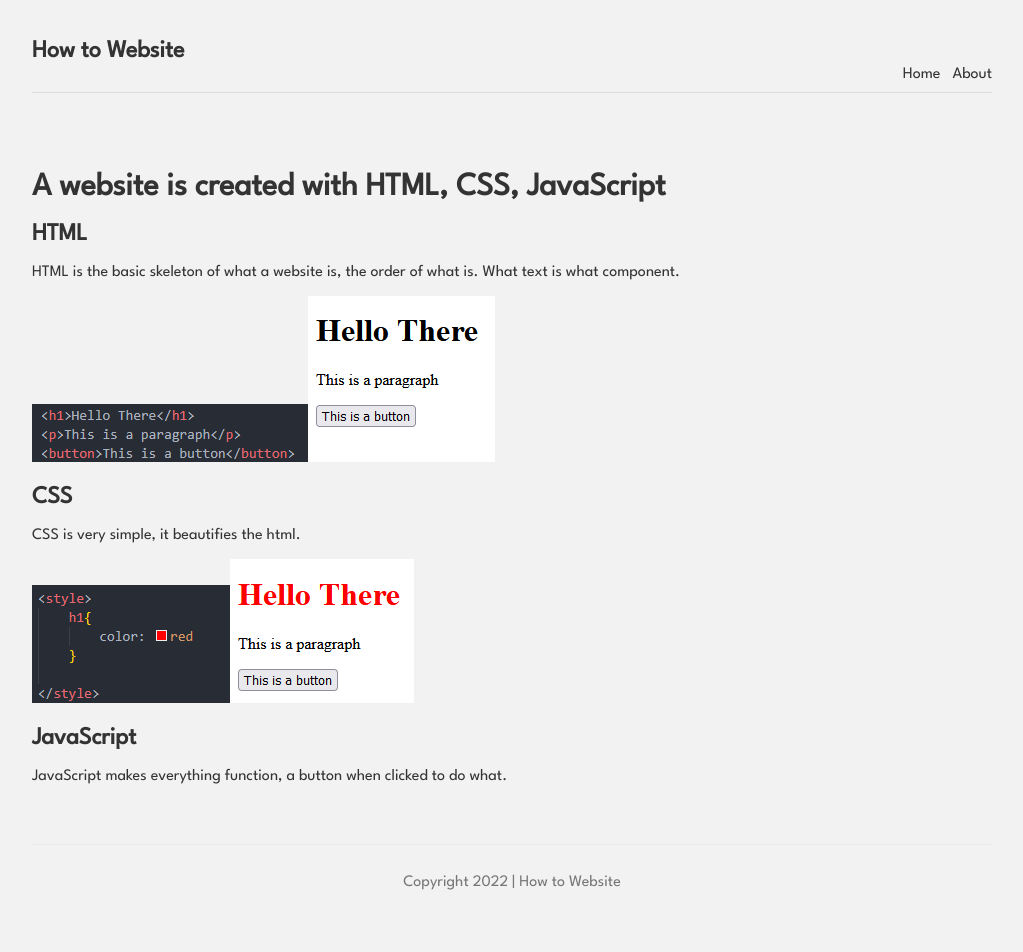
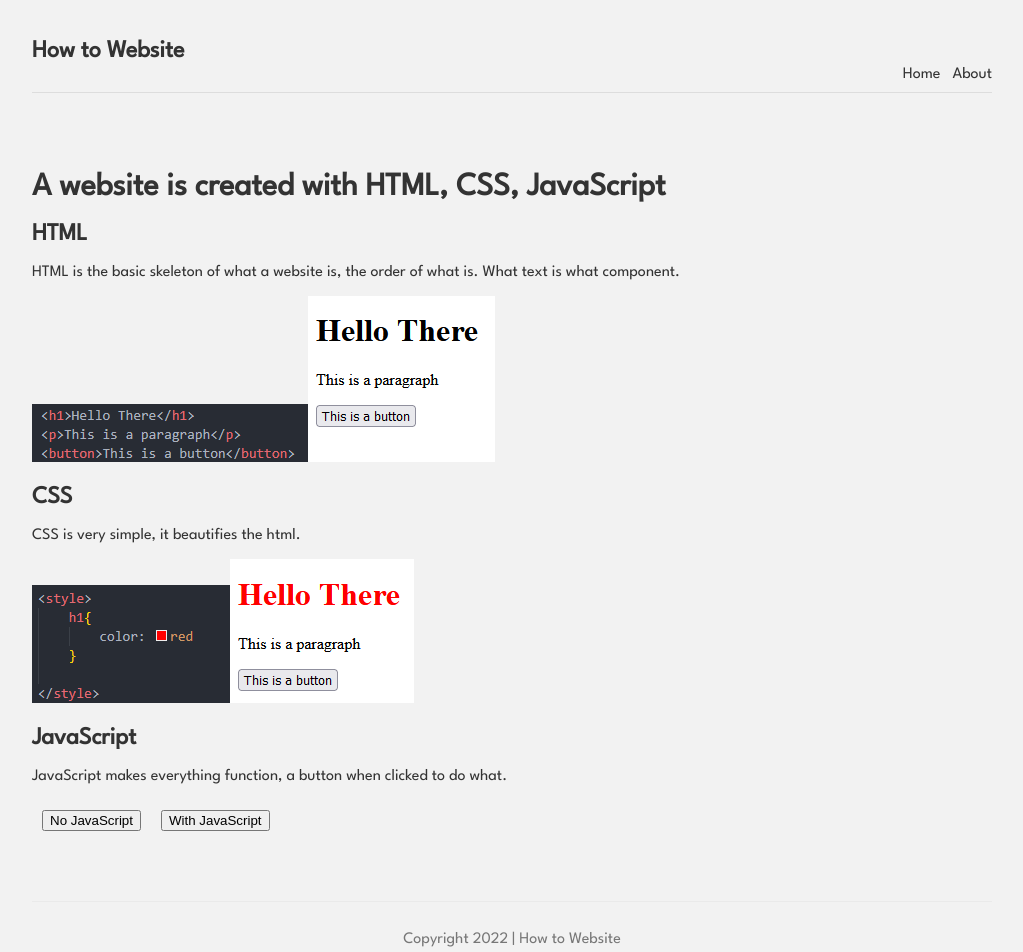
Before and after one commit to PatatoBit/yindee-sucks, a Next.js app: page / in a window 1280 px wide. Shown: the top 952 px of the page, without its empty margins (128-1151 px from the left). Before the commit the page ends 928 px from the top, so only its background shows below. Built offline with nearby package versions, Linux system fonts and the light colour scheme.

Commit message:
JS Example Button

```diff
--- a/pages/about.js
+++ b/pages/about.js
@@ -7,6 +7,7 @@ export default function about() {
                 <title>How to Website | About</title>
             </Head>
             <h1>About Page</h1>
+            <p>Work in Progress...</p>
         </>
      );
 }
--- a/pages/index.js
+++ b/pages/index.js
@@ -7,6 +7,11 @@ import CSSCode from '../public/images/CSS_Code.png'
 import CSSPreview from '../public/images/CSS_Preview.png'
 
 export default function Home() {
+
+  function Alert() {
+    alert("Very Cool JavaScript")
+  }
+
   return (
     <>
       <Head>
@@ -28,6 +33,8 @@ export default function Home() {
       </div>
       <h2>JavaScript</h2>
       <p>JavaScript makes everything function, a button when clicked to do what.</p>
+      <button className="demo-btn">No JavaScript</button>
+      <button className="demo-btn" onClick={Alert}>With JavaScript</button>
     </>
     // YINDEE IS A STUPID SON ON A BITCH
   )
--- a/styles/globals.css
+++ b/styles/globals.css
@@ -51,3 +51,7 @@ footer {
   box-shadow: 0 4px 8px 0 rgba(0, 0, 0, 0.2), 0 6px 20px 0 rgba(0, 0, 0, 0.19);
   border-radius: 5px;
 }
+
+.demo-btn {
+  margin: 10px;
+}
```
